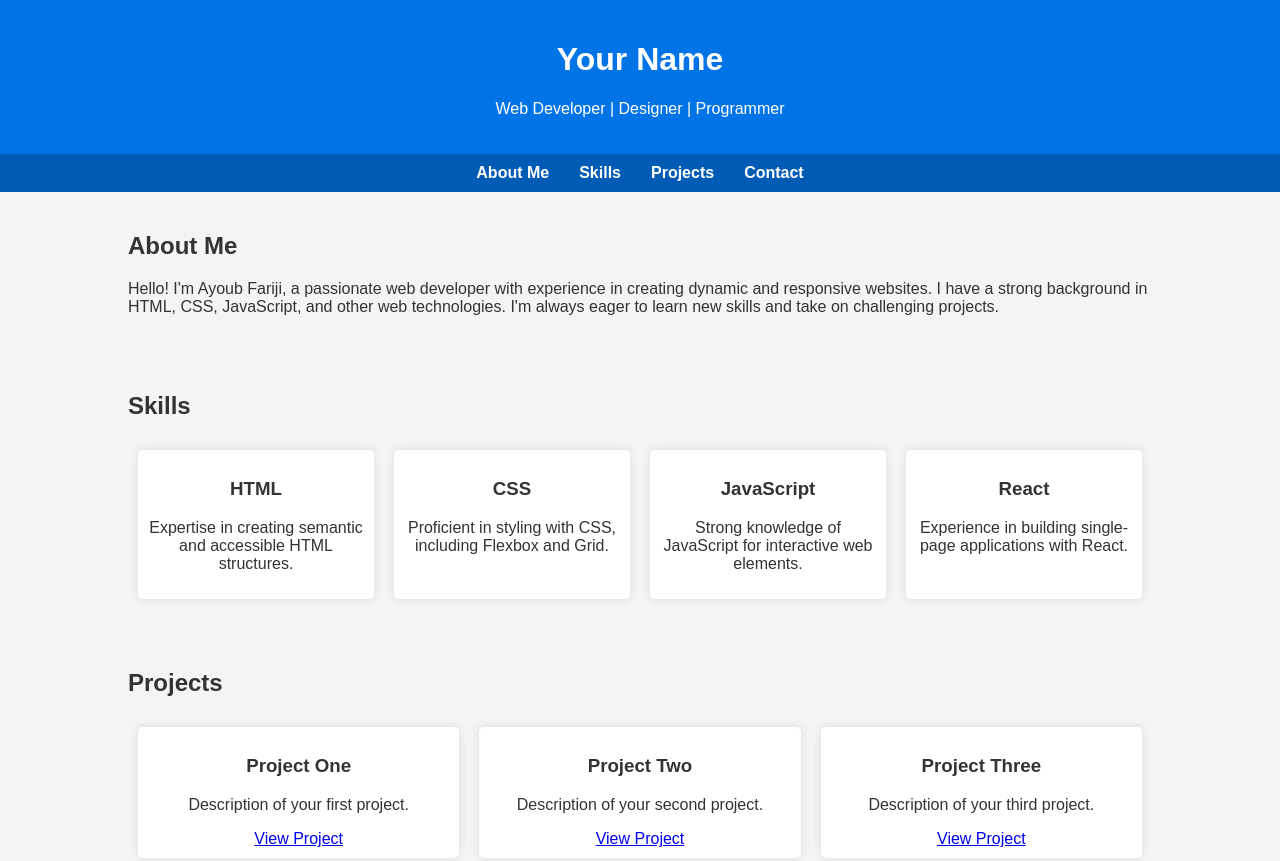
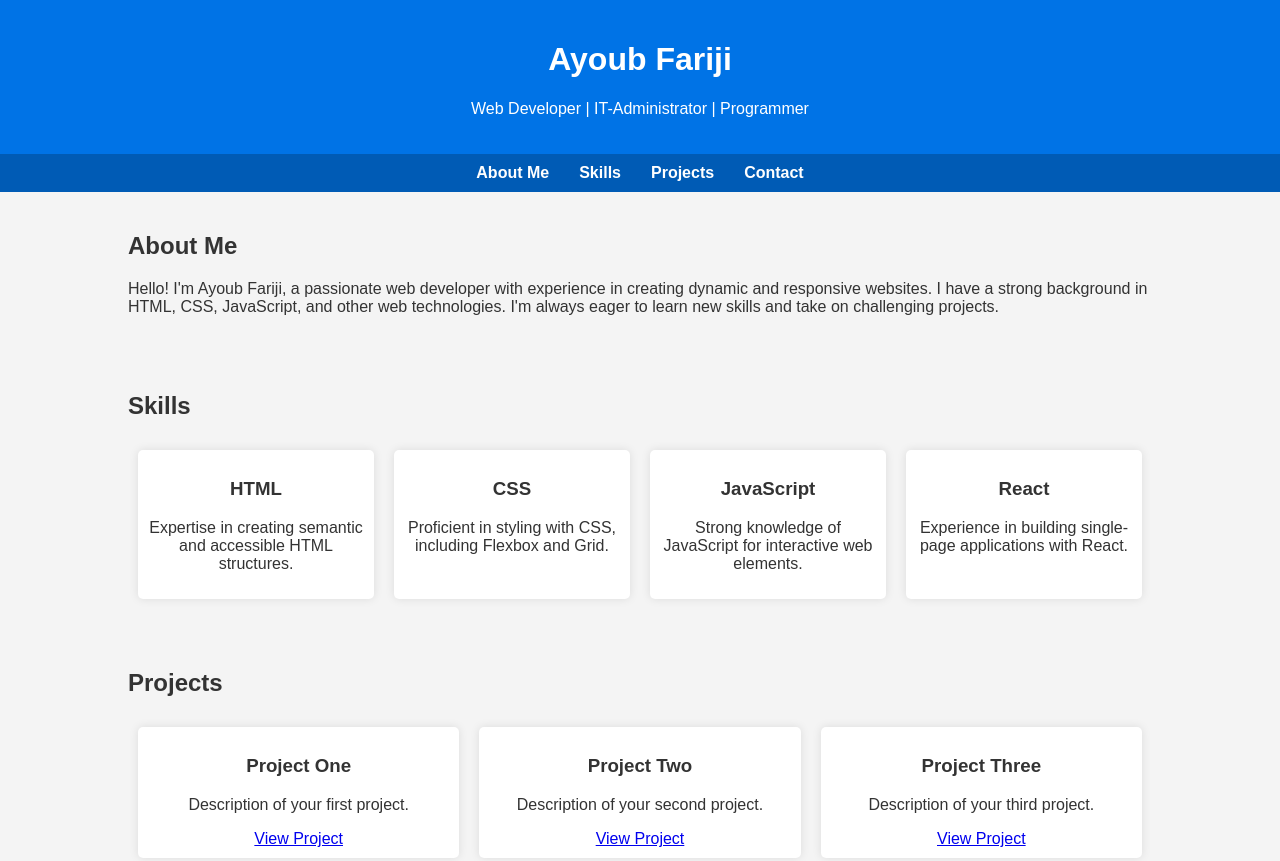
Before and after one commit to ayoub-fariji/ayoub-fariji.github.io, a plain HTML site: page index.html in a window 1280 px wide. Shown: the top 861 px of the page. Drawn offline with Linux system fonts and the light colour scheme.

Commit message:
index.html

```diff
--- a/index.html
+++ b/index.html
@@ -66,8 +66,8 @@
 <body>
 
 <header>
-    <h1>Your Name</h1>
-    <p>Web Developer | Designer | Programmer</p>
+    <h1>Ayoub Fariji</h1>
+    <p>Web Developer | IT-Administrator | Programmer</p>
 </header>
 
 <nav>
```
